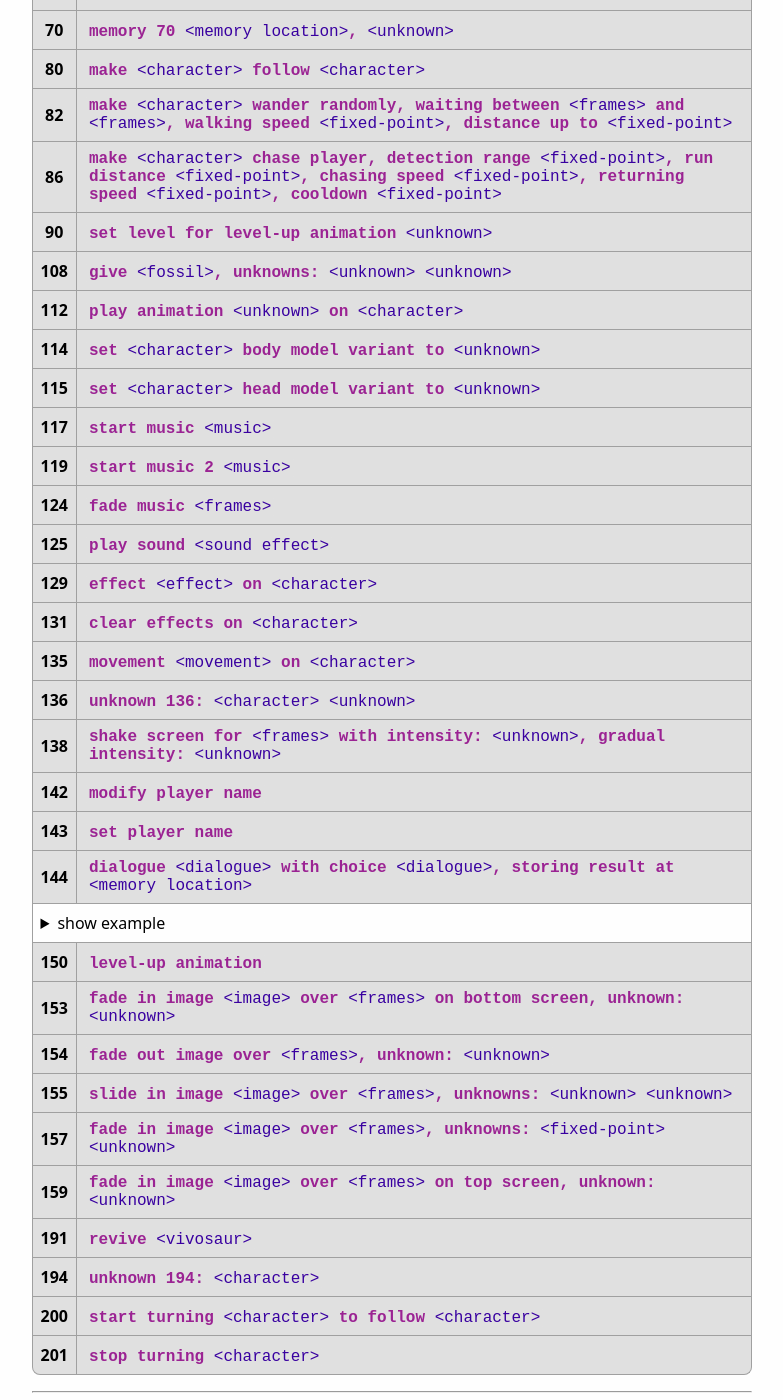
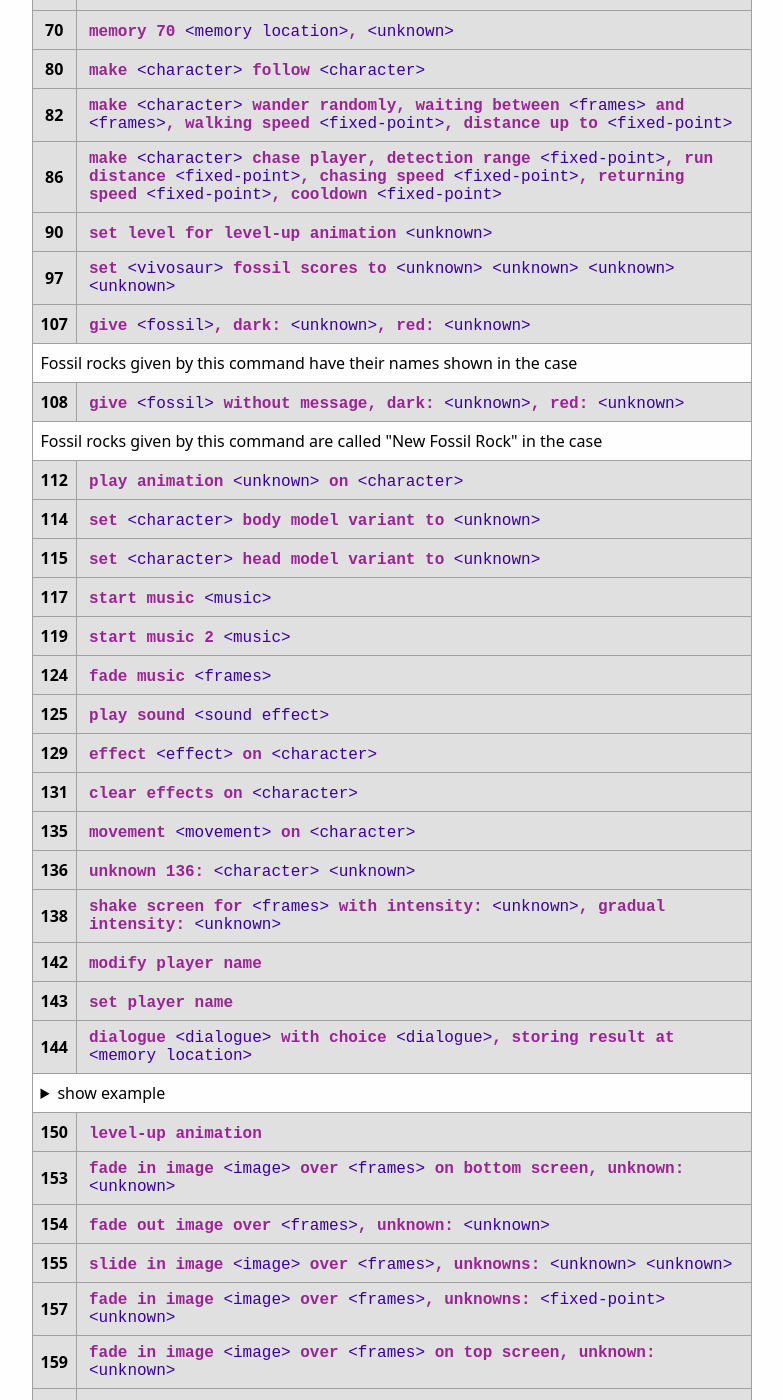
Before and after one commit to simonomi/fftechwiki, a Jekyll site: the page built from file-formats/DEX/index.html, in a window 1280 px wide and 1400 px high, scrolled down 2753 px. Shown: the whole window, without its empty margins (348-1131 px from the left). Built offline with Jekyll 4.4.1, drawn with Linux system fonts in a browser that asks for light colours; some of the changed text lies outside the part shown.

Commit message:
add DEX commands 97, 107, and 206

```diff
--- a/_data/DEX/commands.yml
+++ b/_data/DEX/commands.yml
@@ -94,8 +94,14 @@
   command: 'make <foreign-type>&lt;character&gt;</foreign-type> chase player, detection range <foreign-type>&lt;fixed-point&gt;</foreign-type>, run distance <foreign-type>&lt;fixed-point&gt;</foreign-type>, chasing speed <foreign-type>&lt;fixed-point&gt;</foreign-type>, returning speed <foreign-type>&lt;fixed-point&gt;</foreign-type>, cooldown <foreign-type>&lt;fixed-point&gt;</foreign-type>'
 - id: 90
   command: 'set level for level-up animation <foreign-type>&lt;unknown&gt;</foreign-type>'
+- id: 97
+  command: 'set <foreign-type>&lt;vivosaur&gt;</foreign-type> fossil scores to <foreign-type>&lt;unknown&gt;</foreign-type> <foreign-type>&lt;unknown&gt;</foreign-type> <foreign-type>&lt;unknown&gt;</foreign-type> <foreign-type>&lt;unknown&gt;</foreign-type>'
+- id: 107
+  command: 'give <foreign-type>&lt;fossil&gt;</foreign-type>, dark: <foreign-type>&lt;unknown&gt;</foreign-type>, red: <foreign-type>&lt;unknown&gt;</foreign-type>'
+  notes: "Fossil rocks given by this command have their names shown in the case"
 - id: 108
-  command: 'give <foreign-type>&lt;fossil&gt;</foreign-type>, unknowns: <foreign-type>&lt;unknown&gt;</foreign-type> <foreign-type>&lt;unknown&gt;</foreign-type>'
+  command: 'give <foreign-type>&lt;fossil&gt;</foreign-type> without message, dark: <foreign-type>&lt;unknown&gt;</foreign-type>, red: <foreign-type>&lt;unknown&gt;</foreign-type>'
+  notes: 'Fossil rocks given by this command are called "New Fossil Rock" in the case'
 - id: 112
   command: 'play animation <foreign-type>&lt;unknown&gt;</foreign-type> on <foreign-type>&lt;character&gt;</foreign-type>'
 - id: 114
@@ -144,10 +150,12 @@
 - id: 159
   command: 'fade in image <foreign-type>&lt;image&gt;</foreign-type> over <foreign-type>&lt;frames&gt;</foreign-type> on top screen, unknown: <foreign-type>&lt;unknown&gt;</foreign-type>'
 - id: 191
-  command: 'revive <foreign-type>&lt;vivosaur&gt;</foreign-type>'
+  command: 'show revival screen for <foreign-type>&lt;vivosaur&gt;</foreign-type>'
 - id: 194
   command: 'unknown 194: <foreign-type>&lt;character&gt;</foreign-type>'
 - id: 200
   command: 'start turning <foreign-type>&lt;character&gt;</foreign-type> to follow <foreign-type>&lt;character&gt;</foreign-type>'
 - id: 201
   command: 'stop turning <foreign-type>&lt;character&gt;</foreign-type>'
+- id: 206
+  command: 'set <foreign-type>&lt;vivosaur&gt;</foreign-type> battle points to <foreign-type>&lt;unknown&gt;</foreign-type>'
```
